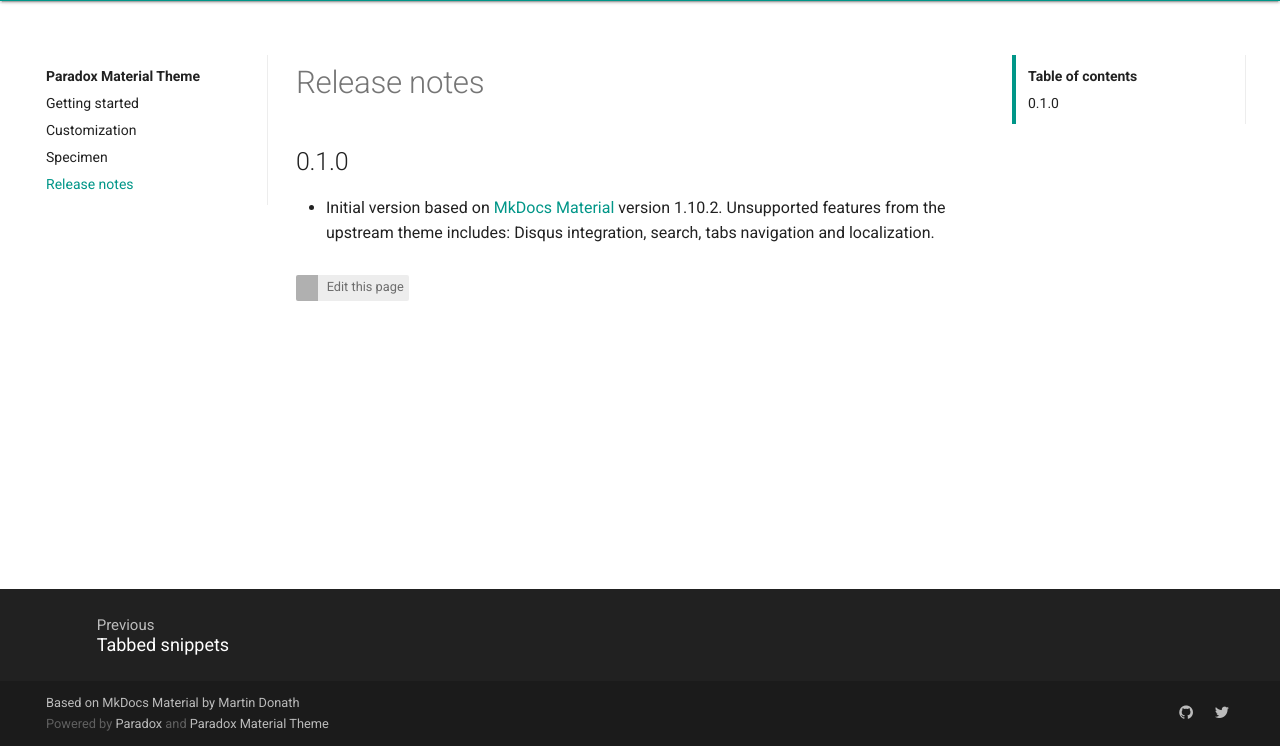
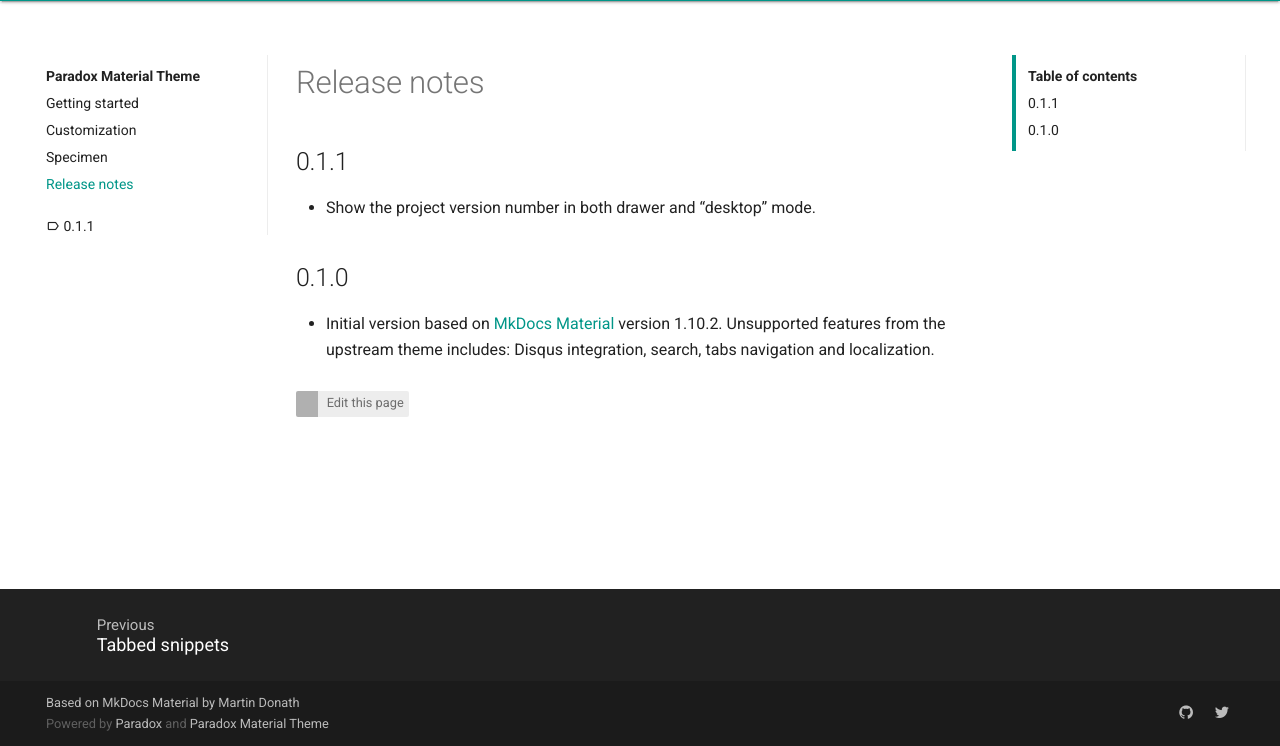
Before and after one commit to sbt/sbt-paradox-material-theme, a plain HTML site: page release-notes.html in a window 1280 px wide. Shown: the part 55-801 px from the top of the page. Drawn offline with Linux system fonts and the light colour scheme; no server answers.

Commit message:
updated site

```diff
--- a/assets/stylesheets/paradox-material-theme.css
+++ b/assets/stylesheets/paradox-material-theme.css
@@ -10,6 +10,22 @@
 
 .md-nav--primary > .md-nav--secondary {
   display: none;
+}
+
+.md-nav--primary .md-version {
+  padding: 1.2rem 1.2rem 0rem;
+}
+
+.md-nav--primary .md-version .md-icon {
+  position: relative;
+  top: .2rem;
+  left: 0;
+}
+
+@media only screen and (max-width: 76.1875em) {
+  .md-nav--primary .md-version {
+    padding: 1.2rem 1.6rem;
+  }
 }
 
 .md-nav--secondary {
--- a/release-notes.html
+++ b/release-notes.html
@@ -106,11 +106,6 @@ Paradox Material Theme
 </a>
 </label>
 <div class="md-nav__source">
-<div class="md-source__repository" title="Version">
-0.1.0
-</div>
-</div>
-<div class="md-nav__source">
 <a href="https://github.com/jonas/paradox-material-theme"
 title="Go to repository"
 class="md-source"
@@ -140,11 +135,15 @@ jonas/paradox-material-theme
 <ul>
   <li><a href="release-notes.html#release-notes" class="header">Release notes</a>
   <ul>
+    <li><a href="release-notes.html#0-1-1" class="header">0.1.1</a></li>
     <li><a href="release-notes.html#0-1-0" class="header">0.1.0</a></li>
   </ul></li>
 </ul>
 </nav>
 
+<div class="md-nav__title--site md-version" title="Version">
+<i class="md-icon">label_outline</i> 0.1.1
+</div>
 </nav>
 
 </div>
@@ -158,6 +157,7 @@ jonas/paradox-material-theme
 <ul>
   <li><a href="release-notes.html#release-notes" class="header">Release notes</a>
   <ul>
+    <li><a href="release-notes.html#0-1-1" class="header">0.1.1</a></li>
     <li><a href="release-notes.html#0-1-0" class="header">0.1.0</a></li>
   </ul></li>
 </ul>
@@ -169,6 +169,10 @@ jonas/paradox-material-theme
 <div class="md-content">
 <article class="md-content__inner md-typeset">
 <h1><a href="#release-notes" name="release-notes" class="anchor"><span class="anchor-link"></span></a>Release notes</h1>
+<h2><a href="#0-1-1" name="0-1-1" class="anchor"><span class="anchor-link"></span></a>0.1.1</h2>
+<ul>
+  <li>Show the project version number in both drawer and &ldquo;desktop&rdquo; mode.</li>
+</ul>
 <h2><a href="#0-1-0" name="0-1-0" class="anchor"><span class="anchor-link"></span></a>0.1.0</h2>
 <ul>
   <li>Initial version based on <a href="https://github.com/squidfunk/mkdocs-material">MkDocs Material</a> version 1.10.2. Unsupported  features from the upstream theme includes: Disqus integration, search,  tabs navigation and localization.</li>
```
Also changed, not shown: customization.html (+3 -5 lines), getting-started.html (+4 -6 lines), index.html (+4 -6 lines), specimen/callouts.html (+3 -5 lines), specimen/index.html (+3 -5 lines), specimen/tabbed-snippets.html (+3 -5 lines), specimen/typography.html (+3 -5 lines).
